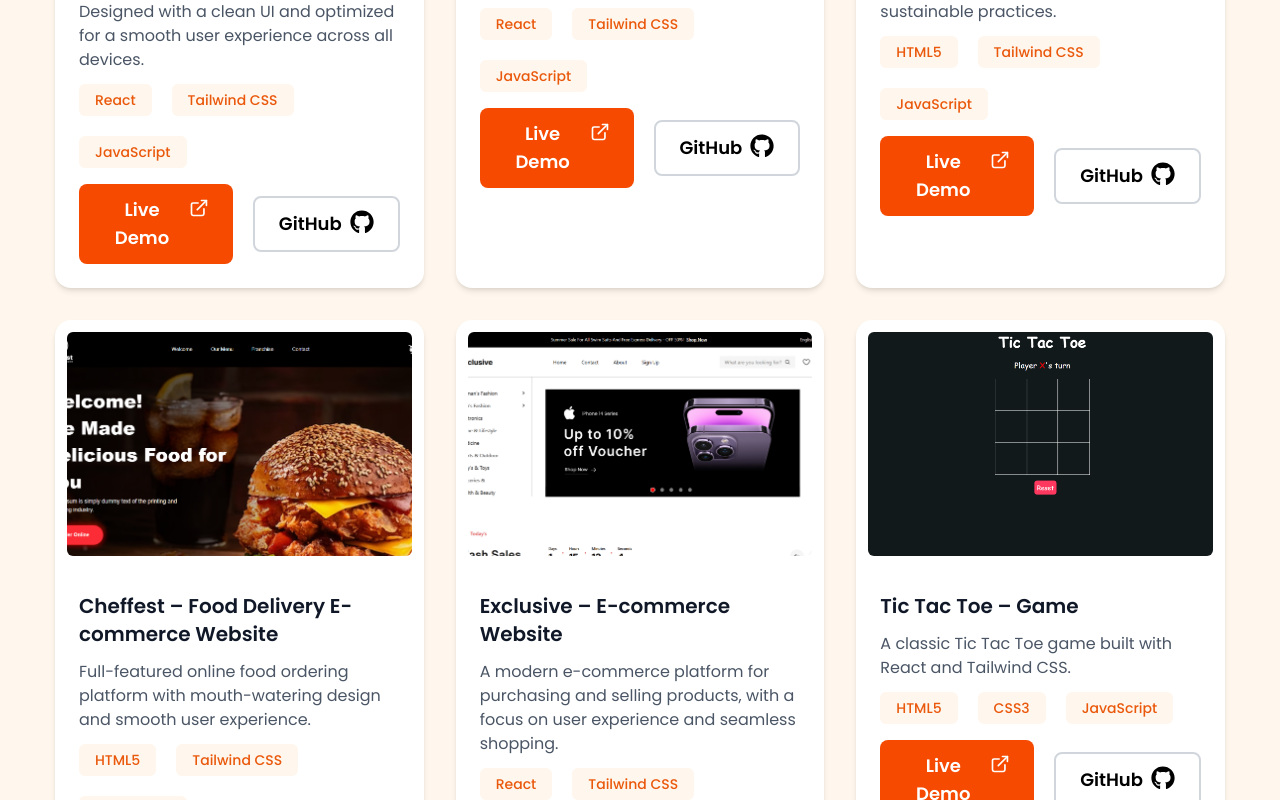
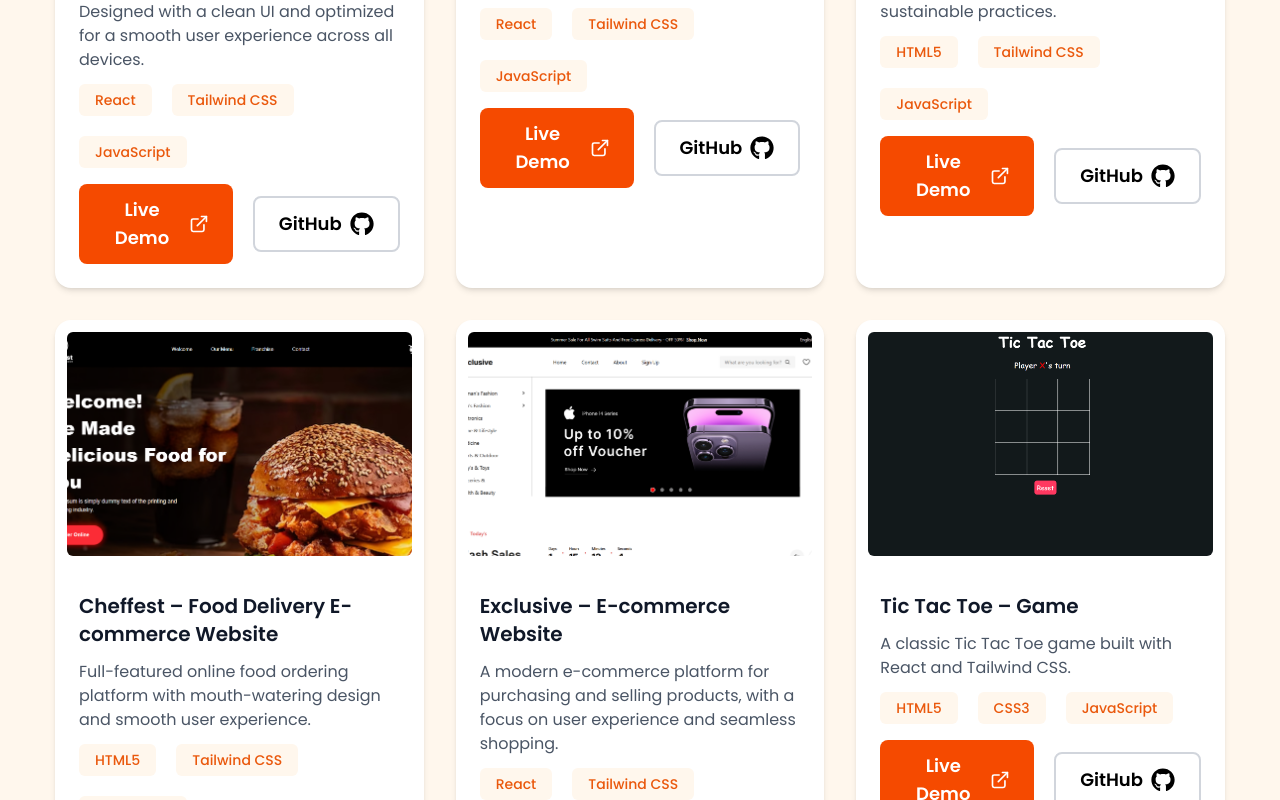
Before and after one commit to DOLA-DOLA-AKTER/Portfolio, a React (Vite) app: page / in a window 1280 px wide. Shown: the part 4620-5420 px from the top of the page. Built offline with nearby package versions, Linux system fonts and the light colour scheme; a web font is replaced by a local one.

Commit message:
responsive

```diff
--- a/src/Components/Projects/Project.jsx
+++ b/src/Components/Projects/Project.jsx
@@ -115,8 +115,29 @@ export const Project = () => {
                 </div>
 
                 <div className='flex flex-col md:flex-row items-center gap-5'>
-                  <Button className='shadow-none!'> <a href={project.liveLink} className=' flex text-center gap-2'>Live Demo <FiExternalLink className='text-2xl' /></a></Button>
-                  <Button className='text-black! bg-transparent! border-2 border-gray-300 shadow-none!'> <a href={project.githubLink} className='flex text-center gap-2'>GitHub <FaGithub className='text-2xl' /></a> </Button>
+                  <Button className="shadow-none!">
+                    <a
+                      href={project.liveLink}
+                      target="_blank"
+                      rel="noopener noreferrer"
+                      className="flex items-center gap-2"
+                    >
+                      Live Demo
+                      <FiExternalLink className="text-2xl" />
+                    </a>
+                  </Button>
+
+                  <Button className="text-black! bg-transparent! border-2 border-gray-300 shadow-none!">
+                    <a
+                      href={project.githubLink}
+                      target="_blank"
+                      rel="noopener noreferrer"
+                      className="flex items-center gap-2"
+                    >
+                      GitHub
+                      <FaGithub className="text-2xl" />
+                    </a>
+                  </Button>
                 </div>
               </div>
             </div>
```
Also changed, not shown: 1 other file (tests, documents, lock files or other folders).
